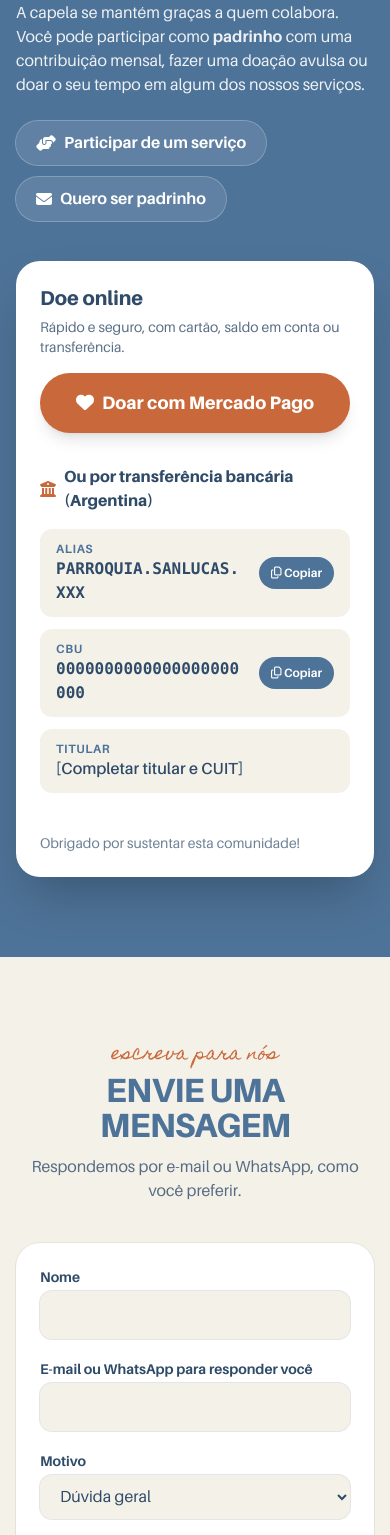
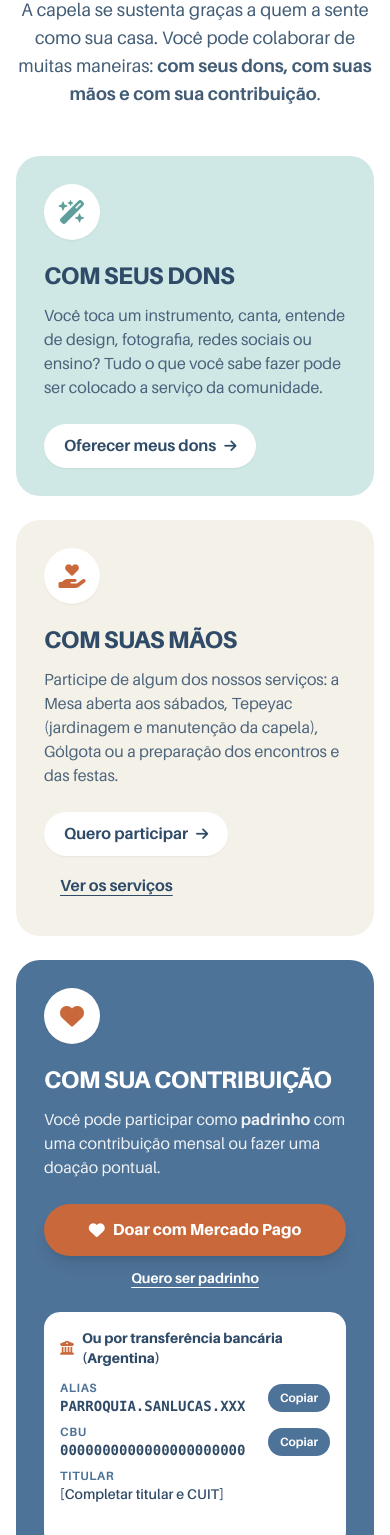
Before and after one commit to nicochama10/Parroquia-San-Lucas-, a plain HTML site: page pt/colabora/index.html in a window 390 px wide. Shown: the part 465-2000 px from the top of the page. Drawn offline with Linux system fonts and the light colour scheme.

Commit message:
Add files via upload

```diff
--- a/pt/colabora/index.html
+++ b/pt/colabora/index.html
@@ -66,59 +66,61 @@
       <div class="nube absolute -left-24 top-10 h-72 w-[36rem]" aria-hidden="true"></div>
       <div class="relative mx-auto max-w-7xl px-4 text-center sm:px-6 lg:px-8">
         <p class="font-script text-lg leading-loose text-pizarra-oscuro sm:text-xl">ajude-nos</p>
-        <h1 class="font-display uppercase tracking-tight text-[2.4rem] leading-[1] text-terracota sm:text-6xl lg:text-7xl">Colabore</h1>
+        <h1 class="font-display uppercase tracking-tight text-[2.4rem] leading-[1] text-terracota sm:text-6xl lg:text-7xl">Colabore conosco</h1>
 
-        <div class="mt-7 flex flex-wrap justify-center gap-2"><a href="#colaborar" class="rounded-full bg-white/80 px-4 py-2 text-sm font-bold text-pizarra-oscuro shadow-sm hover:bg-white transition">Doe</a><a href="#formulario" class="rounded-full bg-white/80 px-4 py-2 text-sm font-bold text-pizarra-oscuro shadow-sm hover:bg-white transition">Escreva para nós</a></div>
-      </div>
-    </section>    <section id="colaborar" class="scroll-mt-20 py-20 bg-pizarra text-white">
-      <div class="mx-auto max-w-7xl px-4 sm:px-6 lg:px-8">
-        <div class="grid gap-10 lg:grid-cols-2 lg:items-center">
-          <div>
-            <p class="font-script text-sm sm:text-xl text-agua-claro">ajude-nos</p>
-            <h2 class="font-display uppercase tracking-tight text-[2.1rem] leading-[1.05] sm:text-5xl lg:text-6xl">Colabore conosco</h2>
-            <p class="mt-4 text-white/90 max-w-lg">A capela se mantém graças a quem colabora. Você pode participar como <strong>padrinho</strong> com uma contribuição mensal, fazer uma doação avulsa ou doar o seu tempo em algum dos nossos serviços.</p>
-            <div class="mt-6 flex flex-wrap gap-3">
-              <a href="../../pt/nosotros/#actividades" class="inline-flex items-center gap-2 rounded-full bg-white/10 px-5 py-2.5 font-bold ring-1 ring-white/30 hover:bg-white/20 transition"><i class="fa-solid fa-hands-helping" aria-hidden="true"></i> Participar de um serviço</a>
-              <a href="#formulario" class="inline-flex items-center gap-2 rounded-full bg-white/10 px-5 py-2.5 font-bold ring-1 ring-white/30 hover:bg-white/20 transition"><i class="fa-solid fa-envelope" aria-hidden="true"></i> Quero ser padrinho</a>
-            </div>
-          </div>
-
-          <div class="rounded-3xl bg-white p-6 sm:p-8 text-pizarra-oscuro shadow-2xl">
-            <h3 class="text-xl font-extrabold">Doe online</h3>
-            <p class="mt-1 text-sm text-pizarra-oscuro/80">Rápido e seguro, com cartão, saldo em conta ou transferência.</p>
-            <a href="https://link.mercadopago.com.ar/parroquiasanlucas" target="_blank" rel="noopener"
-               class="mt-4 flex w-full items-center justify-center gap-2 rounded-full bg-terracota px-6 py-4 text-lg font-extrabold text-white shadow-lg hover:bg-terracota-oscuro transition">
-              <i class="fa-solid fa-heart" aria-hidden="true"></i> Doar com Mercado Pago
-            </a>
-            <!-- COMPLETAR datos bancarios reales (o borrar este bloque si solo usan Mercado Pago) -->
-            <h3 class="mt-8 flex items-center gap-2 text-base font-extrabold"><i class="fa-solid fa-building-columns text-terracota" aria-hidden="true"></i> Ou por transferência bancária (Argentina)</h3>
-            <dl class="mt-4 space-y-3">
-              <div class="flex items-center justify-between gap-3 rounded-xl bg-crema px-4 py-3">
-                <div class="min-w-0"><dt class="text-xs font-bold uppercase tracking-wider text-pizarra">Alias</dt><dd id="alias" class="font-mono font-bold break-all">PARROQUIA.SANLUCAS.XXX</dd></div>
-                <button type="button" class="copiar shrink-0 rounded-full bg-pizarra px-3 py-2 text-xs font-bold text-white hover:bg-pizarra-oscuro" data-copiar="alias"><i class="fa-regular fa-copy" aria-hidden="true"></i> Copiar</button>
-              </div>
-              <div class="flex items-center justify-between gap-3 rounded-xl bg-crema px-4 py-3">
-                <div class="min-w-0"><dt class="text-xs font-bold uppercase tracking-wider text-pizarra">CBU</dt><dd id="cbu" class="font-mono font-bold break-all">0000000000000000000000</dd></div>
-                <button type="button" class="copiar shrink-0 rounded-full bg-pizarra px-3 py-2 text-xs font-bold text-white hover:bg-pizarra-oscuro" data-copiar="cbu"><i class="fa-regular fa-copy" aria-hidden="true"></i> Copiar</button>
-              </div>
-              <div class="rounded-xl bg-crema px-4 py-3">
-                <dt class="text-xs font-bold uppercase tracking-wider text-pizarra">Titular</dt><dd class="font-semibold">[Completar titular e CUIT]</dd>
-              </div>
-            </dl>
-            <p id="copiadoMsg" class="mt-3 h-5 text-sm font-semibold text-green-700" role="status" aria-live="polite"></p>
-            <p class="mt-2 text-sm text-pizarra-oscuro/70">Obrigado por sustentar esta comunidade!</p>
-          </div>
-        </div>
+        <div class="mt-7 flex flex-wrap justify-center gap-2"><a href="#dones" class="rounded-full bg-white/80 px-4 py-2 text-sm font-bold text-pizarra-oscuro shadow-sm hover:bg-white transition">Com seus dons</a><a href="#manos" class="rounded-full bg-white/80 px-4 py-2 text-sm font-bold text-pizarra-oscuro shadow-sm hover:bg-white transition">Com suas mãos</a><a href="#aporte" class="rounded-full bg-white/80 px-4 py-2 text-sm font-bold text-pizarra-oscuro shadow-sm hover:bg-white transition">Com sua contribuição</a><a href="#formulario" class="rounded-full bg-white/80 px-4 py-2 text-sm font-bold text-pizarra-oscuro shadow-sm hover:bg-white transition">Escreva para nós</a></div>
       </div>
     </section>
-
-
+    <section id="colaborar" class="scroll-mt-24 bg-white py-16 sm:py-20">
+      <div class="mx-auto max-w-7xl px-4 sm:px-6 lg:px-8">
+        <header class="mx-auto max-w-2xl text-center">
+          <p class="text-lg text-pizarra-oscuro/90">A capela se sustenta graças a quem a sente como sua casa. Você pode colaborar de muitas maneiras: <strong>com seus dons, com suas mãos e com sua contribuição</strong>.</p>
+        </header>
+        <div class="mt-12 grid gap-6 lg:grid-cols-3">
+          <article id="dones" class="scroll-mt-28 flex flex-col rounded-3xl bg-agua-claro p-7">
+            <span class="flex h-14 w-14 items-center justify-center rounded-full bg-white text-2xl text-agua-oscuro shadow-sm"><i class="fa-solid fa-wand-magic-sparkles" aria-hidden="true"></i></span>
+            <h2 class="mt-5 font-display text-2xl uppercase tracking-tight text-pizarra-oscuro">Com seus dons</h2>
+            <p class="mt-3 text-pizarra-oscuro/85">Você toca um instrumento, canta, entende de design, fotografia, redes sociais ou ensino? Tudo o que você sabe fazer pode ser colocado a serviço da comunidade.</p>
+            <a href="#formulario" data-opcion="3" class="motivo mt-auto pt-6 font-bold text-pizarra-oscuro"><span class="inline-flex items-center gap-2 rounded-full bg-white px-5 py-2.5 shadow-sm hover:bg-crema transition">Oferecer meus dons <i class="fa-solid fa-arrow-right text-sm" aria-hidden="true"></i></span></a>
+          </article>
+          <article id="manos" class="scroll-mt-28 flex flex-col rounded-3xl bg-crema p-7">
+            <span class="flex h-14 w-14 items-center justify-center rounded-full bg-white text-2xl text-terracota shadow-sm"><i class="fa-solid fa-hand-holding-heart" aria-hidden="true"></i></span>
+            <h2 class="mt-5 font-display text-2xl uppercase tracking-tight text-pizarra-oscuro">Com suas mãos</h2>
+            <p class="mt-3 text-pizarra-oscuro/85">Participe de algum dos nossos serviços: a Mesa aberta aos sábados, Tepeyac (jardinagem e manutenção da capela), Gólgota ou a preparação dos encontros e das festas.</p>
+            <div class="mt-auto flex flex-wrap gap-2 pt-6 font-bold text-pizarra-oscuro">
+              <a href="#formulario" data-opcion="4" class="motivo inline-flex items-center gap-2 rounded-full bg-white px-5 py-2.5 shadow-sm hover:bg-crema-oscuro transition">Quero participar <i class="fa-solid fa-arrow-right text-sm" aria-hidden="true"></i></a>
+              <a href="../../pt/nosotros/#actividades" class="inline-flex items-center gap-2 rounded-full px-4 py-2.5 underline underline-offset-4 hover:text-terracota">Ver os serviços</a>
+            </div>
+          </article>
+          <article id="aporte" class="scroll-mt-28 flex flex-col rounded-3xl bg-pizarra p-7 text-white">
+            <span class="flex h-14 w-14 items-center justify-center rounded-full bg-white text-2xl text-terracota shadow-sm"><i class="fa-solid fa-heart" aria-hidden="true"></i></span>
+            <h2 class="mt-5 font-display text-2xl uppercase tracking-tight">Com sua contribuição</h2>
+            <p class="mt-3 text-white/90">Você pode participar como <strong>padrinho</strong> com uma contribuição mensal ou fazer uma doação pontual.</p>
+            <a href="https://link.mercadopago.com.ar/parroquiasanlucas" target="_blank" rel="noopener" class="mt-6 flex items-center justify-center gap-2 rounded-full bg-terracota px-5 py-3.5 font-extrabold text-white shadow-lg hover:bg-terracota-oscuro transition"><i class="fa-solid fa-heart" aria-hidden="true"></i> Doar com Mercado Pago</a>
+            <a href="#formulario" data-opcion="6" class="motivo mt-3 text-center text-sm font-bold underline underline-offset-4 hover:text-agua-claro">Quero ser padrinho</a>
+            <!-- COMPLETAR datos bancarios reales (o borrar este bloque si solo usan Mercado Pago) -->
+            <div class="mt-6 rounded-2xl bg-white p-4 text-pizarra-oscuro">
+              <p class="flex items-center gap-2 text-sm font-extrabold"><i class="fa-solid fa-building-columns text-terracota" aria-hidden="true"></i> Ou por transferência bancária (Argentina)</p>
+              <dl class="mt-3 space-y-2 text-sm">
+                <div class="flex items-center justify-between gap-2"><div class="min-w-0"><dt class="text-xs font-bold uppercase tracking-wider text-pizarra">Alias</dt><dd id="alias" class="font-mono font-bold break-all">PARROQUIA.SANLUCAS.XXX</dd></div>
+                  <button type="button" class="copiar shrink-0 rounded-full bg-pizarra px-3 py-1.5 text-xs font-bold text-white hover:bg-pizarra-oscuro" data-copiar="alias">Copiar</button></div>
+                <div class="flex items-center justify-between gap-2"><div class="min-w-0"><dt class="text-xs font-bold uppercase tracking-wider text-pizarra">CBU</dt><dd id="cbu" class="font-mono font-bold break-all">0000000000000000000000</dd></div>
+                  <button type="button" class="copiar shrink-0 rounded-full bg-pizarra px-3 py-1.5 text-xs font-bold text-white hover:bg-pizarra-oscuro" data-copiar="cbu">Copiar</button></div>
+                <div><dt class="text-xs font-bold uppercase tracking-wider text-pizarra">Titular</dt><dd class="font-semibold">[Completar titular e CUIT]</dd></div>
+              </dl>
+              <p id="copiadoMsg" class="mt-2 h-5 text-sm font-semibold text-green-700" role="status" aria-live="polite"></p>
+            </div>
+          </article>
+        </div>
+        <p class="mt-10 text-center font-script text-lg leading-loose text-terracota sm:text-xl">Obrigado por sustentar esta comunidade!</p>
+      </div>
+    </section>
     <section id="formulario" class="scroll-mt-24 bg-crema py-20">
       <div class="mx-auto max-w-3xl px-4 sm:px-6 lg:px-8">
         <header class="text-center">
           <p class="font-script text-lg leading-loose text-terracota sm:text-xl">escreva para nós</p>
           <h2 class="font-display uppercase tracking-tight text-[2.1rem] leading-[1.05] text-pizarra sm:text-5xl">Envie uma mensagem</h2>
-          <p class="mt-3 text-pizarra-oscuro/80">Respondemos por e-mail ou WhatsApp, como você preferir.</p>
+          <p class="mt-3 text-pizarra-oscuro/80">Respondemos por e-mail.</p>
         </header>
         <form id="formContacto" class="mt-10 space-y-5 rounded-3xl bg-white p-6 shadow-sm ring-1 ring-black/5 sm:p-8" novalidate>
           <div class="grid gap-5 sm:grid-cols-2">
@@ -127,8 +129,8 @@
               <input id="nombre" name="nombre" type="text" required autocomplete="name" class="mt-1 w-full rounded-xl border-0 bg-crema px-4 py-3 ring-1 ring-black/10 focus:ring-2 focus:ring-agua-oscuro" />
             </div>
             <div>
-              <label for="contacto" class="block text-sm font-bold">E-mail ou WhatsApp para responder você</label>
-              <input id="contacto" name="contacto" type="text" required autocomplete="email" class="mt-1 w-full rounded-xl border-0 bg-crema px-4 py-3 ring-1 ring-black/10 focus:ring-2 focus:ring-agua-oscuro" />
+              <label for="contacto" class="block text-sm font-bold">Seu e-mail</label>
+              <input id="contacto" name="contacto" type="email" required autocomplete="email" inputmode="email" class="mt-1 w-full rounded-xl border-0 bg-crema px-4 py-3 ring-1 ring-black/10 focus:ring-2 focus:ring-agua-oscuro" />
             </div>
           </div>
           <div>
@@ -137,7 +139,8 @@
               <option>Dúvida geral</option>
               <option>Sacramentos (batismo, crisma, casamento)</option>
               <option>Participar de uma atividade ou grupo</option>
-              <option>Serviço / voluntariado</option>
+              <option>Oferecer meus dons</option>
+              <option>Participar de um serviço</option>
               <option>Projeto Santuário</option>
               <option>Ser padrinho / colaborar</option>
               <option>Loja pastoral</option>
```
Also changed, not shown: colabora/index.html (+51 -48 lines), js/sitio.js (+10 -2 lines), css/estilos.css.
